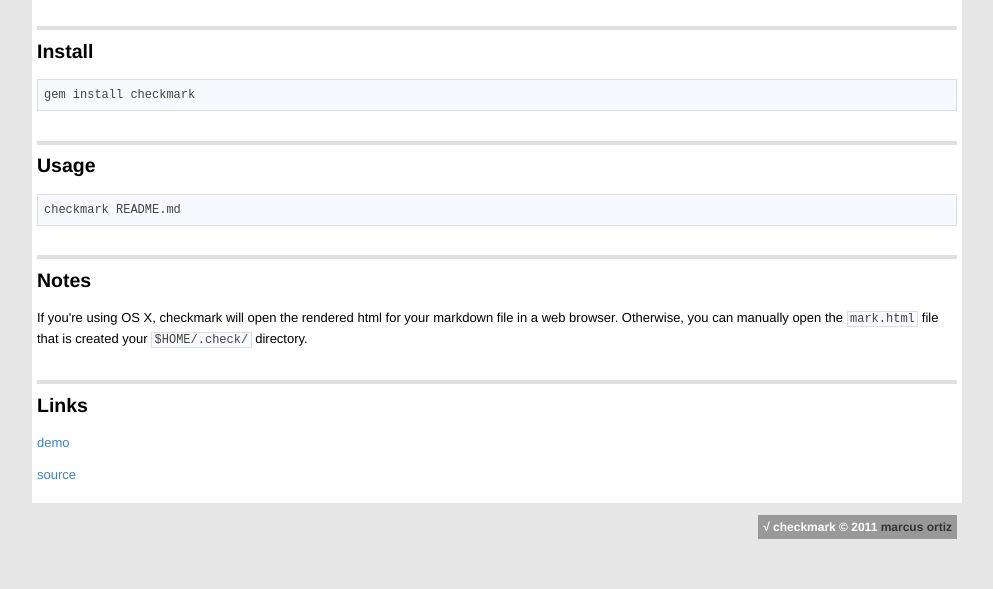
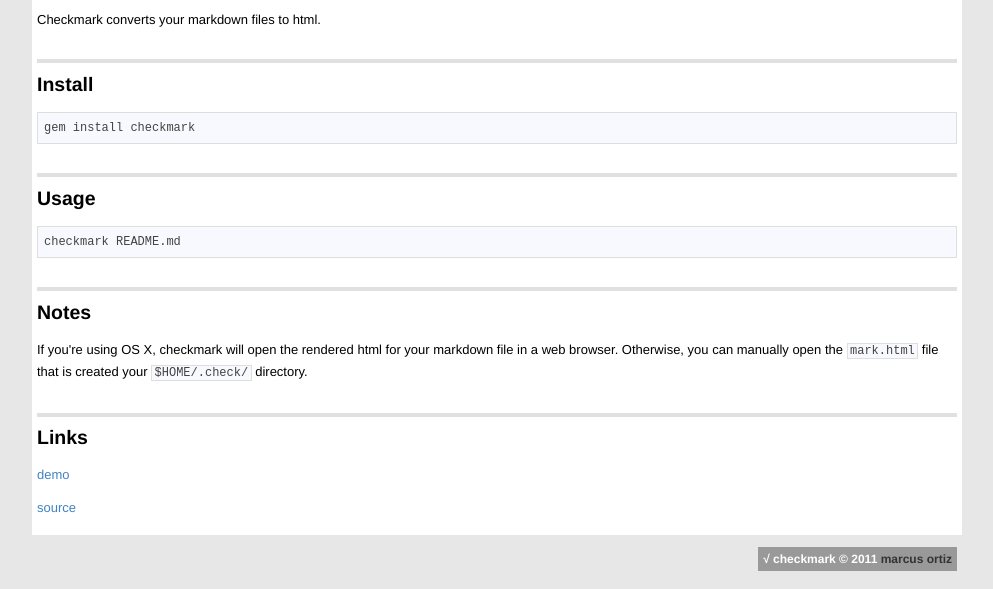
Before and after one commit to mportiz08/checkmark, a plain HTML site: page index.html in a window 1280 px wide. Shown: the part 233-822 px from the top of the page, without its empty margins (143-1136 px from the left). Before the commit the page ends 800 px from the top, so only its background shows below. Drawn offline with Linux system fonts and the light colour scheme.

Commit message:
updated readme

```diff
--- a/index.html
+++ b/index.html
@@ -46,6 +46,8 @@
 <blockquote>
 <p>&quot;<strong>check</strong> your <strong>mark</strong>down&quot;</p>
 </blockquote>
+<p>Checkmark converts your markdown files to html.</p>
+
 <h2>Install</h2>
 
 <pre><code>gem install checkmark
```
